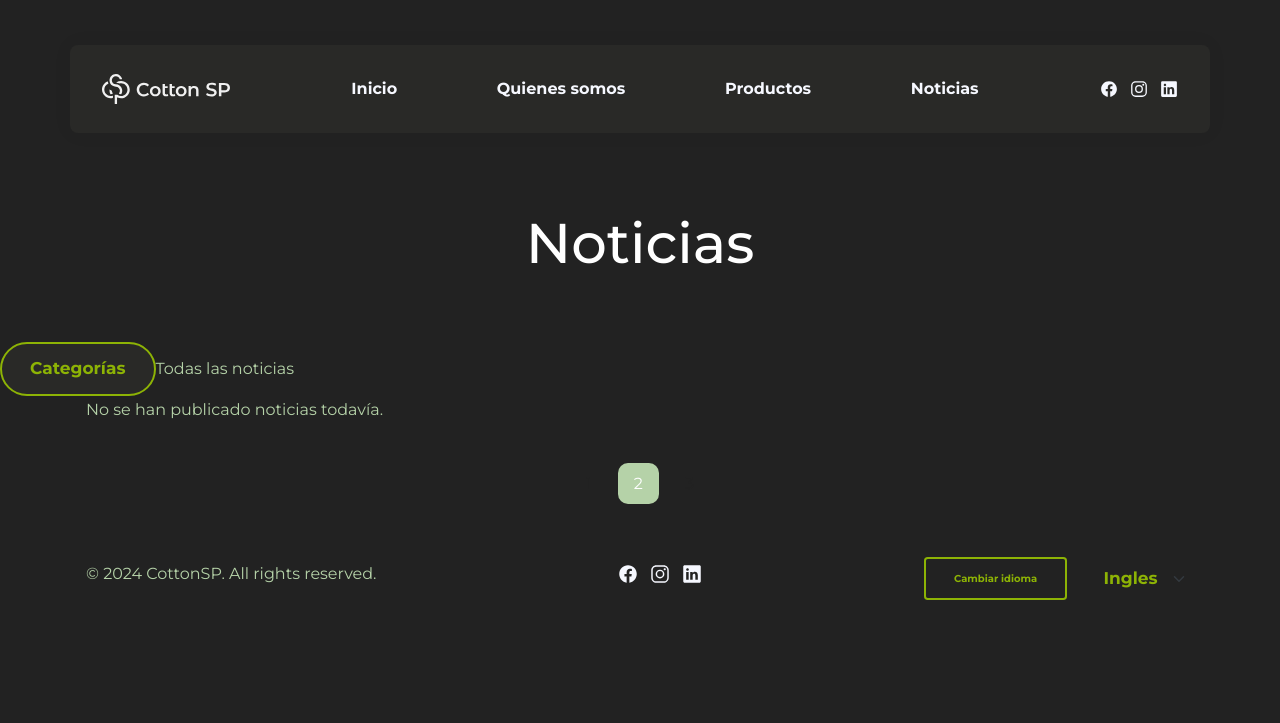
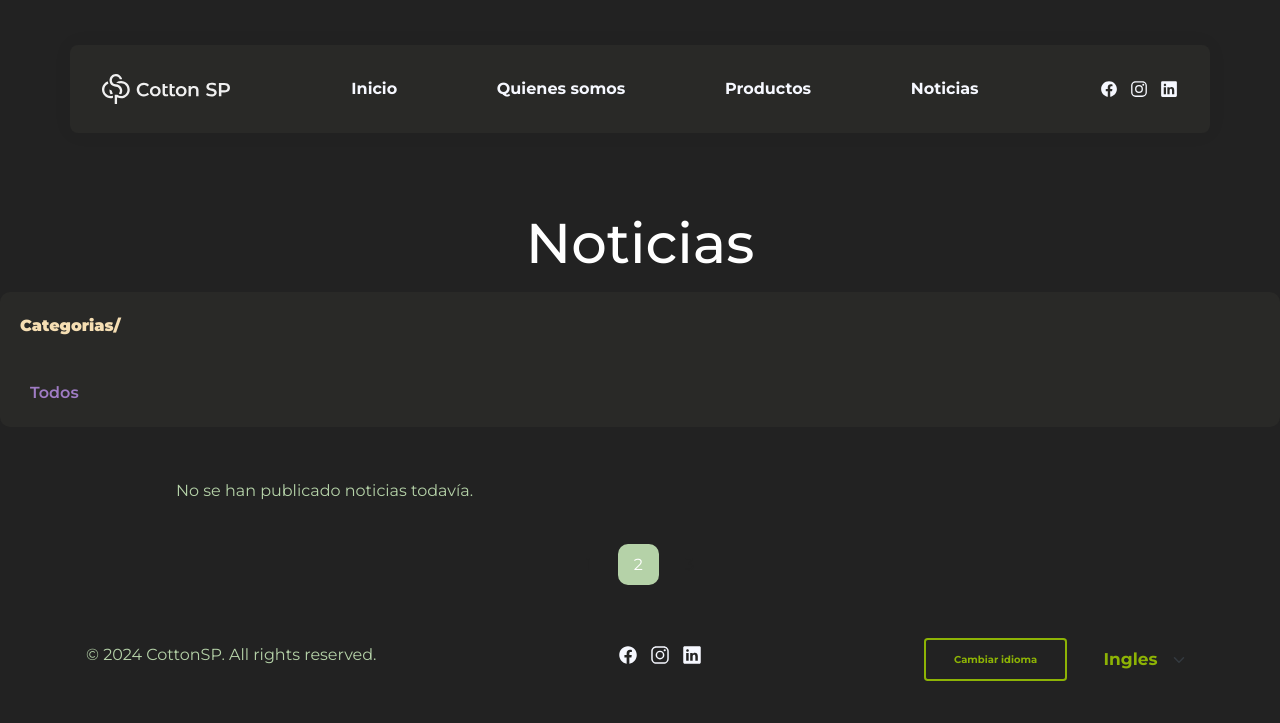
Before and after one commit to Naza42/CottonSP-Web, a Django app: page /noticias/ in a window 1280 px wide. Shown: the top 723 px of the page. Run offline with Django 4.2, Linux system fonts and the light colour scheme; data that the repository does not hold is empty; parts of the project's set-up code (start-up, migrations or seed data) failed here and were passed over; some libraries are stand-ins or nearby versions.

Commit message:
Vista de listar noticias
Se agrego la vista de noticias y listar

```diff
--- a/static/css/listar.css
+++ b/static/css/listar.css
@@ -1,15 +1,10 @@
-  * Fonts */
-:root {
-  --font-default: "Open Sans", system-ui, -apple-system, "Segoe UI", Roboto, "Helvetica Neue", Arial, "Noto Sans", "Liberation Sans", sans-serif, "Apple Color Emoji", "Segoe UI Emoji", "Segoe UI Symbol", "Noto Color Emoji";
-  --font-primary: "Montserrat", sans-serif;
-  --font-secondary: "Poppins", sans-serif;
-}
 
 /* Colors */
 :root {
   --color-default: #222222;
   --color-primary: rgb(181, 210, 168);
   --color-secondary: #f85a40;
+  --content-after:'/';
 }
 
 /* Smooth scroll behavior */
@@ -36,7 +31,7 @@ body{
   font-size: 56px;
   font-weight: 500;
   color: #fff;
-  font-family: var(--font-secondary);
+
 }
 
 .breadcrumbs .page-header p {
@@ -48,31 +43,47 @@ body{
   padding: 20px 0;
 }
 
-.breadcrumbs nav ol {
-  display: flex;
-  flex-wrap: wrap;
-  list-style: none;
+.breadcrumbs  ol {
+  background-color: #292927;
+  position: fixed;
   margin: 0;
-  padding: 0;
+  border-radius: 1rem;
+  padding: 2rem;
   font-size: 16px;
   font-weight: 600;
   color: var(--color-default);
+  animation: showcomment 1s ease forwards ;
+  bottom: 5rem;
 }
+#btn-categoria{
+  cursor: pointer;
+}
+.breadcrumbs  ol li{
+  color: wheat;
 
-.breadcrumbs nav ol a {
+}
+.breadcrumbs  ol li span::after{
+  content: var(--content-after);
+
+}
+.breadcrumbs  ol a {
+  padding-left: 1rem;
+  margin-top: 4rem;
   color: var(--color-primary);
   transition: 0.3s;
 }
 
-.breadcrumbs nav ol a:hover {
-  text-decoration: none;
+.breadcrumbs  ol a:hover {
+  color:#a07cc5 ;
 }
-
+.select{
+  color: #a07cc5 !important;
+}
 .breadcrumbs nav ol li+li {
   padding-left: 10px;
 }
 
-.breadcrumbs nav ol li+li::before {
+.breadcrumbs ol li+li::before {
   display: inline-block;
   padding-right: 10px;
   color: var(--color-secondary);
@@ -83,7 +94,6 @@ body{
 # Blog
 --------------------------------------------------------------*/
 .btn-get-started {
-  font-family: var(--font-primary) ;
   font-weight: 500;
   font-size: 15px;
   letter-spacing: 1px;
@@ -242,3 +252,45 @@ h2.title{
 h2.title:hover{
   color: #03ab97;
 }
+@keyframes showcomment {
+  0% { transform: translateX(-100%); }
+  100% { transform: translateX(0); }
+}
+@media (width <= 1200px) {
+  .breadcrumbs ol{
+    display: flex;
+    position: relative;
+    height: auto;
+
+    & #categorias{
+      display: flex ;
+      flex-wrap: wrap;
+
+    }
+    & a{
+      margin-top: 0;
+      padding: 0 1rem ;
+    }
+  }
+}
+@media (width <= 576px) {
+  .breadcrumbs ol{
+    display: block ;
+    position: relative;
+    margin-bottom: 2rem;
+    & #categorias{
+      display: block;
+    }
+    & a{
+      padding:  1rem 0;
+    }
+  }
+}
+@media (height <= 850px){
+  .breadcrumbs  ol {
+    position: relative;
+  }
+  .breadcrumbs #categorias{
+    display: flex;
+  }
+}
--- a/templates/noticias/listar.html
+++ b/templates/noticias/listar.html
@@ -1,12 +1,10 @@
 {% extends 'base.html' %}
 {% load static %}
 {% block titulo %}NOTICIAS{% endblock titulo %}
+{% block estilos %}
+<link rel="stylesheet" href="{% static 'css/listar.css' %}">
+{% endblock estilos %}
 {% block contenido %}
-<head>
-    <link rel="stylesheet" href="{% static 'css/listar.css' %}">
-
-</head>
-
         <!-- ======= Breadcrumbs ======= -->
         <div class="breadcrumbs">
             <div class="page-header d-flex align-items-center" style="background-image: url('');">
@@ -18,30 +16,29 @@
                 </div>
               </div>
             </div>
+
+            <ol>
+              {% with categoria=request.GET.categoria %}
+
+              <li id="btn-categoria" class="fw-bolder"><span>Categorias</span></li>
+              <div id="categorias">
+              <a class="{% if not categoria %} select {% endif %}"  href="{% url 'noticias:listar' %}">Todos</a>
+              {% for cat in categorias %}
+                  <a
+                  {% if categoria ==  cat.pk|stringformat:'d' %}
+                  class="select"
+                  {% endif %}
+
+                href="?categoria={{ cat.pk }}" >
+                {{ cat.nombre }}
+                </a>
+                {% endfor %}
+              {% endwith %}
+              </div>
+            </ol>
           </div><!-- End Breadcrumbs -->
-
-          <!-- ======= Blog Section ======= -->
-
-          <div class="submenu ">
-            <div class="d-flex align-items-center">
-              <button class="btn btn-secondary">Categorías</button>
-              <div class="ml-2 movi">
-                <a href="{% url 'noticias:listar' %}" class="text-buttons text-decoration-none">Todas las noticias</a>
-                {% for cat in categorias %}
-                  <a class="text-decoration-none" href="?categoria={{ cat.pk }}">{{ cat.nombre }}</a>
-                {% endfor %}
-              </div>
-            </div>
-          </div>
-          </div>
-          </div>
-
-
-
-
-
           <section id="blog" class="blog">
-            <div class="container" data-aos="fade-up">
+            <div class="container w-75" data-aos="fade-up">
 
                 <div class="row gy-4 posts-list">
                     {% for noti in noticias %}
@@ -85,5 +82,32 @@
             </div>
           </section><!-- End Blog Section -->
 
-
+<script>
+  const btn = document.getElementById('btn-categoria')
+  btn.addEventListener('click',(e)=>{
+    const lista = document.getElementById('categorias')
+    if (lista.style.display == 'none' ){
+      lista.style.display = 'inherit';
+      btn.classList.remove('d-flex','w-100','justify-content-between','text-decoration-underline')
+      btn.lastChild.remove()
+    }else{
+      lista.style.display = 'none'
+      btn.appendChild(createSVG())
+      btn.classList.add('d-flex','w-100','justify-content-between','text-decoration-underline')
+    }
+  })
+  function createSVG(){
+    var svg = document.createElementNS("http://www.w3.org/2000/svg", "svg");
+    svg.setAttribute("xmlns", "http://www.w3.org/2000/svg");
+    svg.setAttribute("width", "24");
+    svg.setAttribute("height", "24");
+    svg.setAttribute("fill", "#f0f0f0");
+    svg.setAttribute("class", "bi bi-arrow-down-square-fill text-primary");
+    svg.setAttribute("viewBox", "0 0 16 16");
+    var path = document.createElementNS("http://www.w3.org/2000/svg", "path");
+    path.setAttribute("d", "M2 0a2 2 0 0 0-2 2v12a2 2 0 0 0 2 2h12a2 2 0 0 0 2-2V2a2 2 0 0 0-2-2zm6.5 4.5v5.793l2.146-2.147a.5.5 0 0 1 .708.708l-3 3a.5.5 0 0 1-.708 0l-3-3a.5.5 0 1 1 .708-.708L7.5 10.293V4.5a.5.5 0 0 1 1 0");
+    svg.appendChild(path);
+    return svg;
+  }
+</script>
 {% endblock contenido %}
```
